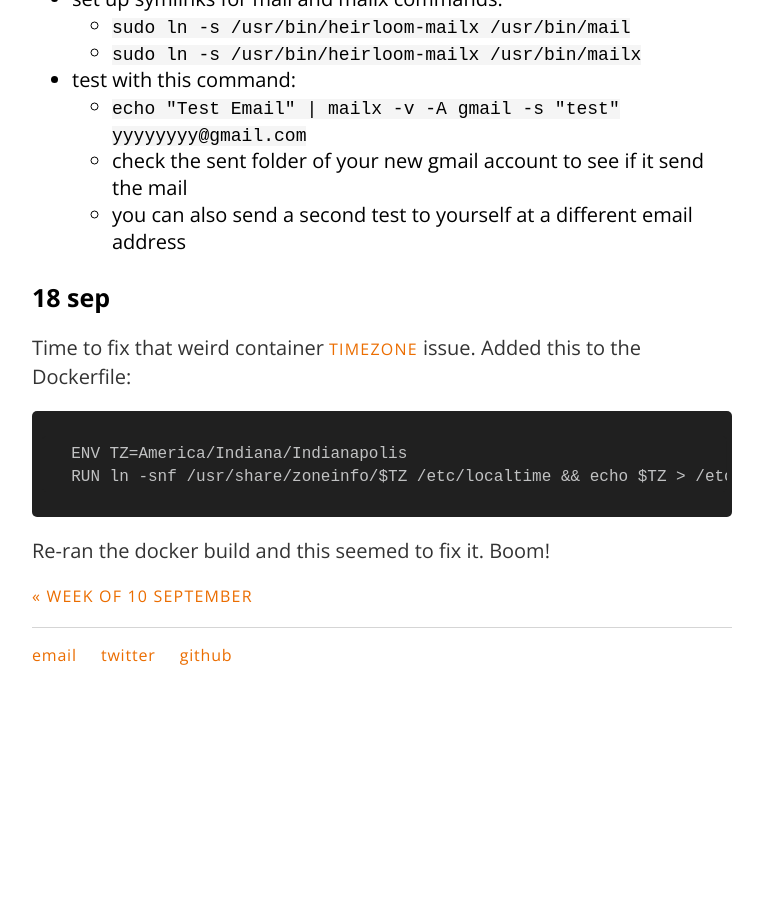
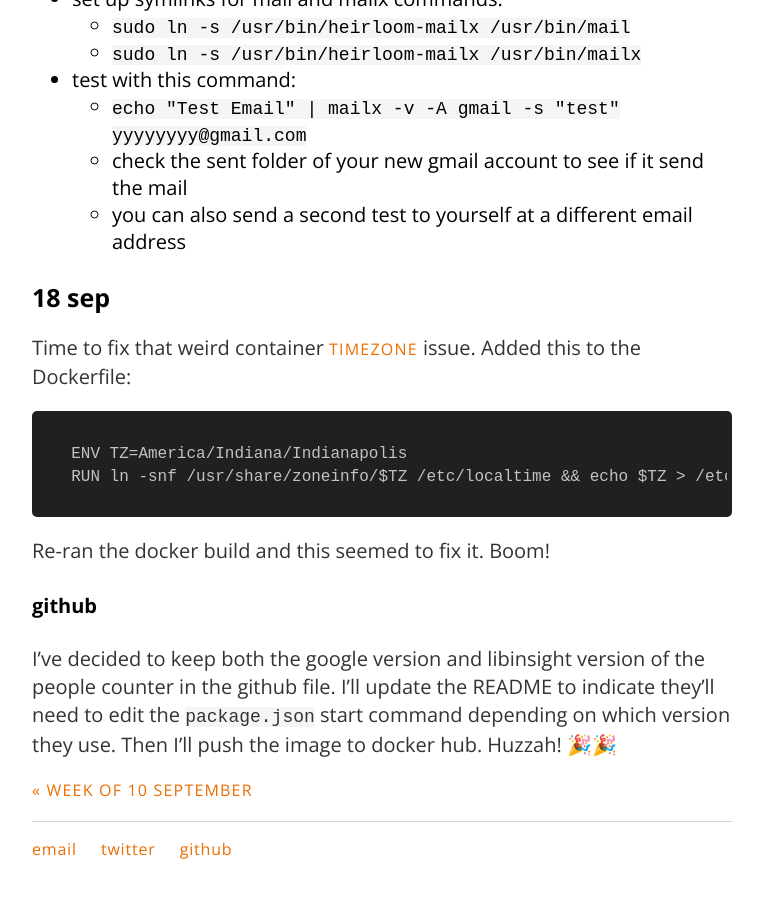
Before and after one commit to carylwyatt/carylwyatt.github.io, a Jekyll site: the page built from _posts/2018-09-17-week-of-17-sep.md, in a window 1280 px wide and 900 px high, scrolled down 1724 px. Shown: the whole window, without its empty margins (258-1021 px from the left). Built offline with Jekyll 4.4.1, drawn with Linux system fonts in a browser that asks for light colours; emoji names are drawn with the system emoji font; before the commit the page ends 2430 px from its top, so only the background shows below that.

Commit message:
notes on github/docker hub

````diff
--- a/_posts/2018-09-17-week-of-17-sep.md
+++ b/_posts/2018-09-17-week-of-17-sep.md
@@ -59,3 +59,7 @@ Time to fix that weird container [timezone](https://serverfault.com/questions/68
   ```
 
 Re-ran the docker build and this seemed to fix it. Boom!
+
+#### github
+
+I've decided to keep both the google version and libinsight version of the people counter in the github file. I'll update the README to indicate they'll need to edit the `package.json` start command depending on which version they use. Then I'll push the image to docker hub. Huzzah! :tada::tada:
````
